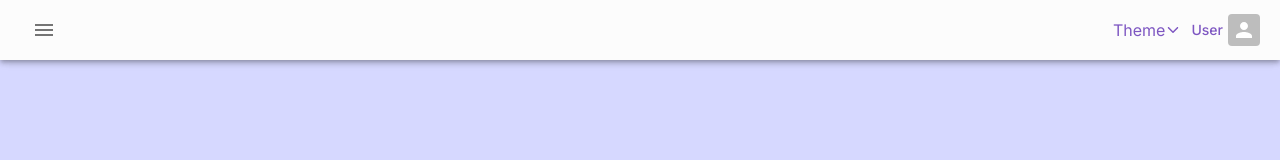
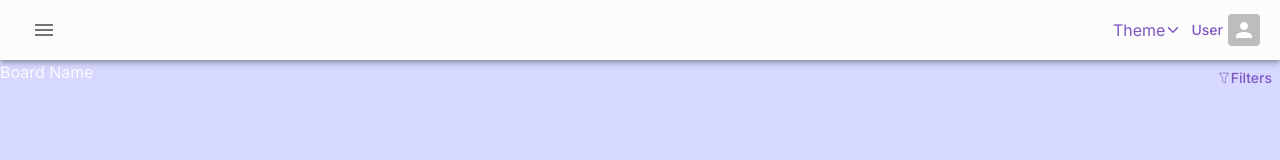
Before and after one commit to RomaShekel/TaskPro, a React (Vite) app: page /board in a window 1280 px wide. Shown: the top 160 px of the page. Built offline with nearby package versions, Linux system fonts and the light colour scheme.

Commit message:
style normalizing for pages

```diff
--- a/src/App.css
+++ b/src/App.css
@@ -1,6 +1,5 @@
 #root {
-  max-width: 1280px;
-  margin: 0 auto;
-  padding: 2rem;
-  text-align: center;
+  width: 100%;
+  /* margin: 0 auto;
+  text-align: center;  */
 }
--- a/src/components/AppBar/AppBar.jsx
+++ b/src/components/AppBar/AppBar.jsx
@@ -11,8 +11,12 @@ import { PiLightningFill } from "react-icons/pi";
 import { GrCircleQuestion } from "react-icons/gr";
 import css from './AppBar.module.css';
 import ProfileModal from "../ProfileModal/ProfileModal";
+import { useTheme } from "@emotion/react";
 
 const AppBar = () => {
+
+    const theme = useTheme()
+    console.log(theme)
 
     const [profileModal, setProfileModal] = useState(false)
     const [openSideBar, setOpenSideBar] = useState(false)
@@ -59,7 +63,6 @@ const AppBar = () => {
                                 <Button className={css.addBoardButton}><Add width='20px' sx={{display:'flex'}}/></Button>
                             </Box>
                             <Divider/>
-                            <Box></Box>
                         </Box>
                     </Box>
                     <Box>
@@ -75,7 +78,7 @@ const AppBar = () => {
                 </Box>
             </Drawer>
             <Bar
-            position="fixed"
+            position="static"
             color="secondary"
             className={css.appBar}>
                 <Stack
--- a/src/components/AppBar/AppBar.module.css
+++ b/src/components/AppBar/AppBar.module.css
@@ -97,7 +97,6 @@
 }
 
 .appBar {
-    width: 375px;
     height: 60px;
     display: flex;
     justify-content: center;
--- a/src/components/BoardPage/BoardPage.jsx
+++ b/src/components/BoardPage/BoardPage.jsx
@@ -1,10 +1,17 @@
 
+import { Typography, Box, Button } from "@mui/material";
+import { CiFilter } from "react-icons/ci";
 import AppBar from "../AppBar/AppBar.jsx";
+import css from './BoardPage.module.css'
 
 const BoardPage = () => {
     return(
         <>
         <AppBar/>
+        <Box className={css.boardHead}>
+            <Typography variant="p">Board Name</Typography>
+            <Button><CiFilter /> Filters</Button>
+        </Box>
         </>
     )
 }
--- a/src/components/BoardPage/BoardPage.module.css
+++ b/src/components/BoardPage/BoardPage.module.css
@@ -0,0 +1,17 @@
+.boardHead {
+    display: flex !important;
+    justify-content: space-between !important;
+    min-width: 336px !important;
+    margin-bottom: auto !important;
+    padding: auto;
+}
+
+.box {
+    padding-top: 40px;
+    height: 100vh;
+    width: 100%;
+}
+
+body {
+    /* display: block !important; */
+}
--- a/src/components/HomePage/HomePage.module.css
+++ b/src/components/HomePage/HomePage.module.css
@@ -1,5 +1,6 @@
 .homeBox {
  padding: 20px;
+ margin-top: 20vh;
  display: flex !important;
  flex-direction: column;
  align-items: center;
--- a/src/components/RegistrationPage/RegistrationPage.module.css
+++ b/src/components/RegistrationPage/RegistrationPage.module.css
@@ -3,7 +3,10 @@
     width: 250px;
     height: 283px;
     background: #fcfcfc;
+    height: auto;
+    margin: auto;
     display: flex;
+    margin-top: 20vh;
     flex-direction: column;
     justify-content: flex-end;
     padding: 45px 40px 40px 40px;
@@ -12,6 +15,9 @@
 
 .mainLoginBox {
     height: 215px;
+    height: auto;
+    margin: auto;
+    margin-top: 20vh;
     background: #fcfcfc;
     display: flex;
     flex-direction: column;
--- a/src/index.css
+++ b/src/index.css
@@ -2,6 +2,11 @@
   font-family: Inter, system-ui, Avenir, Helvetica, Arial, sans-serif;
   line-height: 1.5;
   font-weight: 400;
+
+  /* display: flex !important;
+  flex-direction: column;
+  align-items: center; */
+
 
   color-scheme: light dark;
   color: rgba(255, 255, 255, 0.87);
@@ -38,8 +43,12 @@ input, textarea, select, button {
 body {
   margin: 0;
   display: flex;
-  place-items: center;
+  width: 100%;
+  /* place-items: center; */
+  justify-content: center;
+
   min-width: 320px;
+  padding: 0 !important;
   min-height: 100vh;
   /* background: linear-gradient(180deg, rgba(196, 196, 196, 0) 25%, #bedbb0 92.19%) !important; */
 }
```
